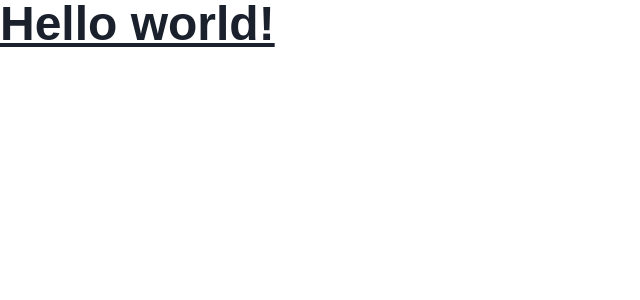
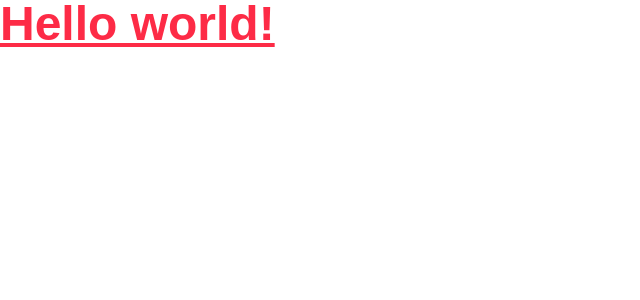
Before and after one commit to simonpartridge86/Chews-App-Frontend, a Next.js app: page / in a window 1280 px wide. Shown: the top 300 px of the page, without its empty margins (0-640 px from the left). Built offline with nearby package versions, Linux system fonts and the light colour scheme; a web font is replaced by a local one.

Commit message:
added global font colorss to tailwindand fonts

```diff
--- a/pages/index.js
+++ b/pages/index.js
@@ -4,7 +4,7 @@ import styles from '../styles/Home.module.css'
 
 export default function Home() {
   return (
-    <h1 className="text-5xl font-permanent-marker font-bold underline">
+    <h1 className="text-5xl text-primary-color font-permanent-marker font-bold underline">
       Hello world!
     </h1>
   )
--- a/styles/globals.css
+++ b/styles/globals.css
@@ -6,8 +6,6 @@
 @tailwind base;
 @tailwind components;
 @tailwind utilities;
-
-
 
 html,
 body {
--- a/tailwind.config.js
+++ b/tailwind.config.js
@@ -6,6 +6,11 @@ module.exports = {
   ],
   theme: {
     extend: {},
+    colors: {
+      'primary-color': '#FD2B46',
+      'light-color': '#FFFFFF',
+      'dark-color': '#32373B',
+    },
     fontFamily: {
        "nunito": ["nunito", "sans-serif"],
        "permanent-marker": ["permanent-marker", "sans-serif"]
```
